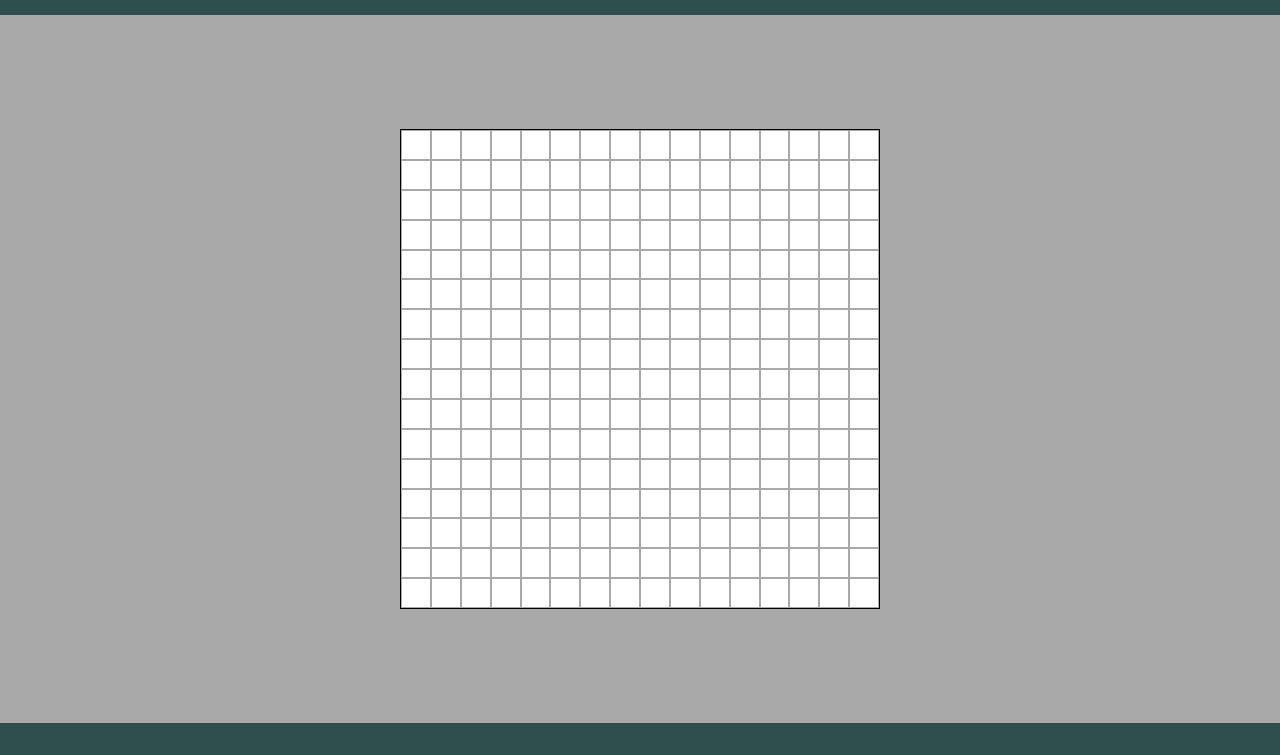
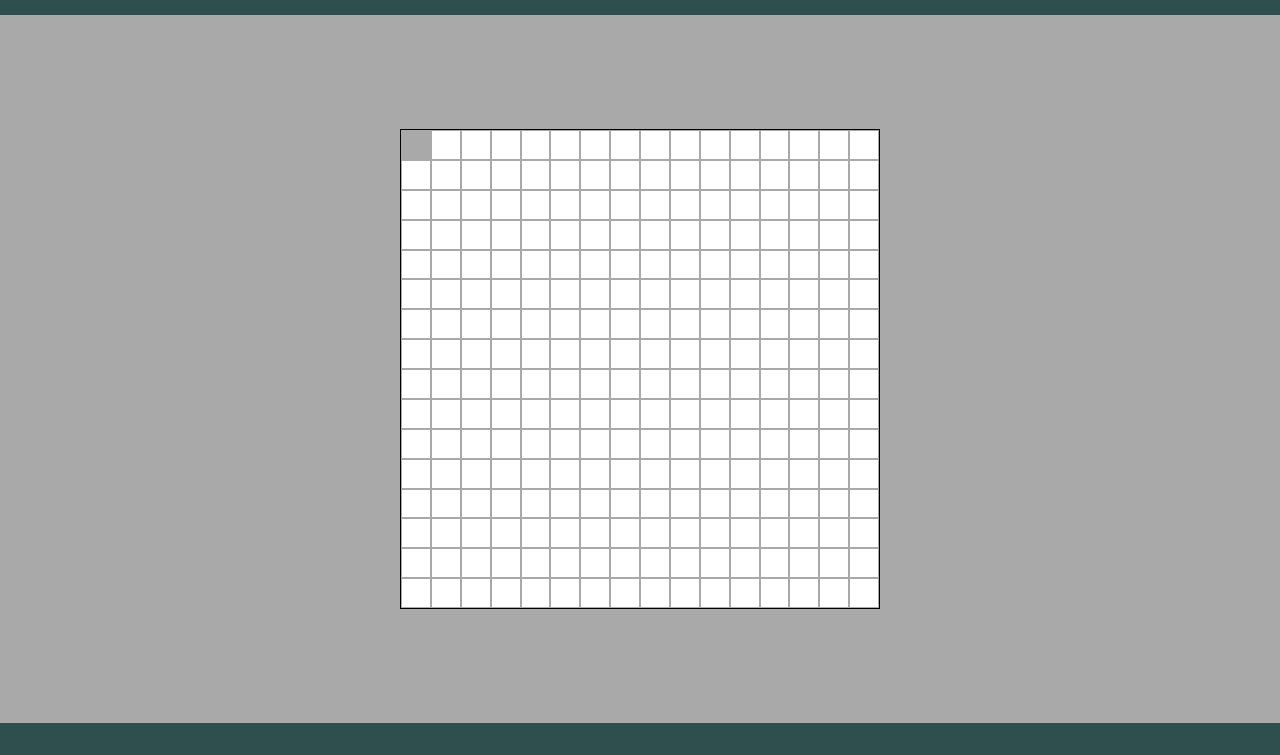
Before and after one commit to JCEE-Raven/odin-etch-a-sketch, a plain HTML site: page index.html in a window 1280 px wide. In both pictures the pointer is over the element 415 px from the left and 189 px from the top of the page. Shown: the part 45-800 px from the top of the page. Drawn offline with Linux system fonts and the light colour scheme.

Commit message:
Tidy css & add hover to grid piece
removed unneeded css for grid piece div and added hover effect
also changed cursor to pointer when over etchBoardContainer

```diff
--- a/css/style.css
+++ b/css/style.css
@@ -37,10 +37,8 @@ body {
     width: 60vh;
     display: flex;
     flex-wrap: wrap;
-}
 
-.etchGridPiece {
-    border: 1px solid darkgray;
+    cursor: pointer;
 }
 
 .etchGridPiece.blank {
@@ -50,3 +48,10 @@ body {
 .etchGridPiece.coloured {
     background-color: black;
 }
+
+.etchGridPiece {
+    border: 1px solid darkgray;
+}
+.etchGridPiece:hover {
+    background-color: darkgrey;
+}
```
Also changed, not shown: index.html (+1 -1 lines).
